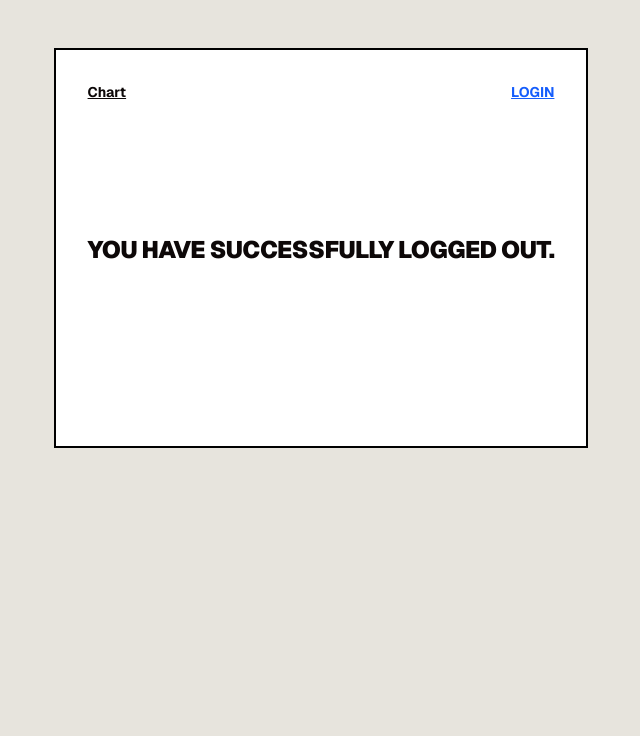
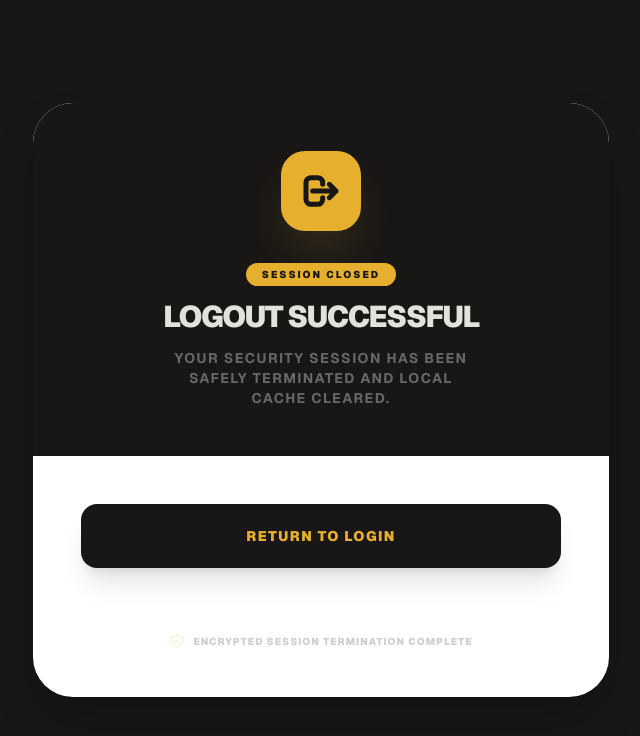
Before and after one commit to Madhav168/LibraryManagmentSystem, a Next.js app: page /status/logout in a window 1280 px wide. Shown: the top 736 px of the page, without its empty margins (319-959 px from the left). Built offline with nearby package versions, Linux system fonts and the light colour scheme.

Commit message:
finished

```diff
--- a/src/app/page.tsx
+++ b/src/app/page.tsx
@@ -81,8 +81,22 @@ export default function LoginPage() {
         <Card className="w-full max-w-sm border-none shadow-[0_32px_64px_-16px_rgba(25,23,22,0.1)] bg-white/90 backdrop-blur-xl rounded-[40px] overflow-hidden relative z-10">
           <CardContent className="p-8 lg:p-12">
             <div className="mb-8">
-              <h2 className="text-3xl font-black text-[#191716] uppercase tracking-tight mb-2">Login</h2>
-              <p className="text-[#191716]/50 font-medium text-xs">Enter your credentials to access the system.</p>
+              <h1 className="text-4xl font-black text-[#1d1d1b] tracking-tighter mb-2 uppercase">Login</h1>
+              <div className="flex flex-col gap-1 mb-8">
+                <p className="text-[#1d1d1b]/40 font-bold text-[10px] uppercase tracking-widest leading-none">
+                  Enter your credentials to access the system.
+                </p>
+                <div className="mt-4 flex gap-3">
+                  <div className="flex flex-col">
+                    <span className="text-[9px] font-black text-[#1d1d1b]/30 uppercase tracking-[0.2em] mb-1">Admin</span>
+                    <Badge variant="outline" className="h-7 px-3 border-[#e6af2e]/30 bg-[#e6af2e]/5 text-[#e6af2e] font-black text-[10px] lowercase rounded-lg">adm / adm</Badge>
+                  </div>
+                  <div className="flex flex-col">
+                    <span className="text-[9px] font-black text-[#1d1d1b]/30 uppercase tracking-[0.2em] mb-1">User</span>
+                    <Badge variant="outline" className="h-7 px-3 border-[#1d1d1b]/10 bg-[#1d1d1b]/5 text-[#1d1d1b]/60 font-black text-[10px] lowercase rounded-lg">user / user</Badge>
+                  </div>
+                </div>
+              </div>
             </div>
 
             {error && (
--- a/src/app/status/logout/page.tsx
+++ b/src/app/status/logout/page.tsx
@@ -12,26 +12,44 @@ export default function LogoutSuccess() {
     completeLogout();
   }, [completeLogout]);
   return (
-    <div className="max-w-6xl mx-auto py-12 px-4 font-sans text-sm">
-      <div className="border-2 border-black bg-white p-8 min-h-[400px] flex flex-col justify-between">
+    <div className="min-h-screen bg-[#191716] flex items-center justify-center p-6 animate-in fade-in duration-1000">
+      <div className="max-w-xl w-full">
+        <div className="bg-white border-none shadow-2xl rounded-[40px] overflow-hidden">
 
-        {/* Header Navigation */}
-        <div className="flex justify-between items-start">
-          <Link href="/reports" className="font-bold underline">Chart</Link>
-          <Link href="/" className="font-bold underline text-blue-600 hover:text-blue-800 uppercase trackers-wide">
-            Login
-          </Link>
+          {/* Header Section */}
+          <div className="bg-[#191716] p-12 flex flex-col items-center text-center">
+            <div className="bg-[#e6af2e] p-5 rounded-[24px] mb-8 shadow-2xl shadow-[#e6af2e]/20">
+              <svg className="w-10 h-10 text-[#191716]" fill="none" stroke="currentColor" viewBox="0 0 24 24">
+                <path strokeLinecap="round" strokeLinejoin="round" strokeWidth="3" d="M17 16l4-4m0 0l-4-4m4 4H7m6 4v1a3 3 0 01-3 3H6a3 3 0 01-3-3V7a3 3 0 013-3h4a3 3 0 013 3v1" />
+              </svg>
+            </div>
+            <div className="bg-[#e6af2e] text-[#191716] font-black uppercase tracking-[0.2em] text-[10px] py-1 px-4 mb-4 rounded-full">
+              Session Closed
+            </div>
+            <h1 className="text-3xl font-black text-[#e0e2db] uppercase tracking-tighter leading-none">
+              Logout Successful
+            </h1>
+            <p className="mt-4 text-[#e0e2db]/40 text-sm font-bold uppercase tracking-widest px-8 max-w-sm">
+              Your security session has been safely terminated and local cache cleared.
+            </p>
+          </div>
+
+          <div className="p-12 space-y-8">
+            <Link
+              href="/"
+              className="flex items-center justify-center h-16 bg-[#191716] text-[#e6af2e] hover:bg-[#e6af2e] hover:text-[#191716] rounded-2xl font-black uppercase tracking-widest text-sm shadow-xl transition-all duration-300"
+            >
+              Return to Login
+            </Link>
+
+            <div className="pt-8 border-t border-[#191716]/5 flex items-center justify-center gap-2 opacity-20 hover:opacity-100 transition-opacity">
+               <svg className="h-4 w-4 text-[#e6af2e]" fill="none" stroke="currentColor" viewBox="0 0 24 24">
+                 <path strokeLinecap="round" strokeLinejoin="round" strokeWidth="2" d="M9 12l2 2 4-4m5.618-4.016A11.955 11.955 0 0112 2.944a11.955 11.955 0 01-8.618 3.04A12.02 12.02 0 003 9c0 5.591 3.824 10.29 9 11.622 5.176-1.332 9-6.03 9-11.622 0-1.042-.133-2.052-.382-3.016z" />
+               </svg>
+               <p className="text-[10px] font-black uppercase tracking-widest text-[#191716]">Encrypted Session Termination Complete</p>
+            </div>
+          </div>
         </div>
-
-        {/* Centered Content */}
-        <div className="flex-1 flex items-center justify-center">
-          <h1 className="text-2xl font-black uppercase tracking-tight text-center">
-            You have successfully logged out.
-          </h1>
-        </div>
-
-        {/* Footer Area (Empty as per slide) */}
-        <div className="h-4"></div>
       </div>
     </div>
   );
```
